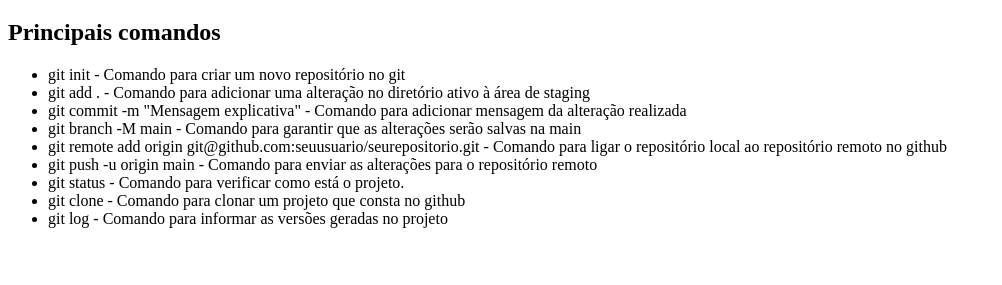
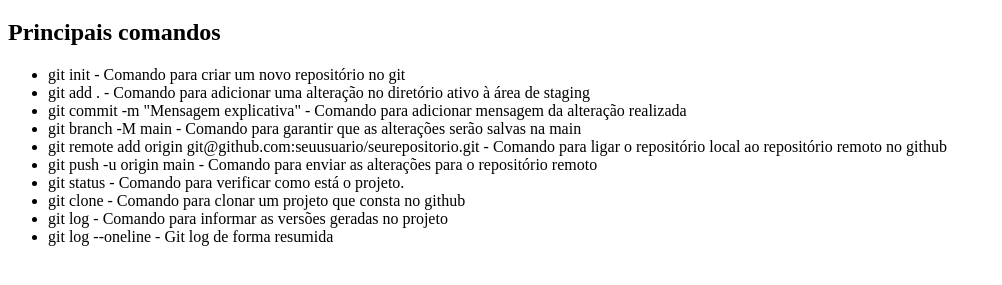
Before and after one commit to FlaviaCosta1037/estudosGit, a plain HTML site: page index.html in a window 1280 px wide. Shown: the part 61-346 px from the top of the page, without its empty margins (0-1002 px from the left). Drawn offline with Linux system fonts and the light colour scheme.

Commit message:
Adicionado comanto git log --oneline

```diff
--- a/index.html
+++ b/index.html
@@ -19,6 +19,7 @@
         <li>git status - Comando para verificar como está o projeto.</li>
         <li>git clone - Comando para clonar um projeto que consta no github</li>
         <li>git log - Comando para informar as versões geradas no projeto</li>
+        <li>git log --oneline - Git log de forma resumida</li>
     </ul>
 </body>
 </html>
```
